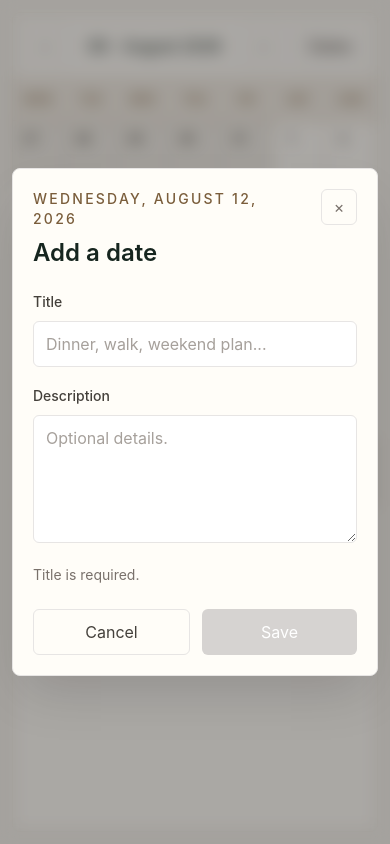
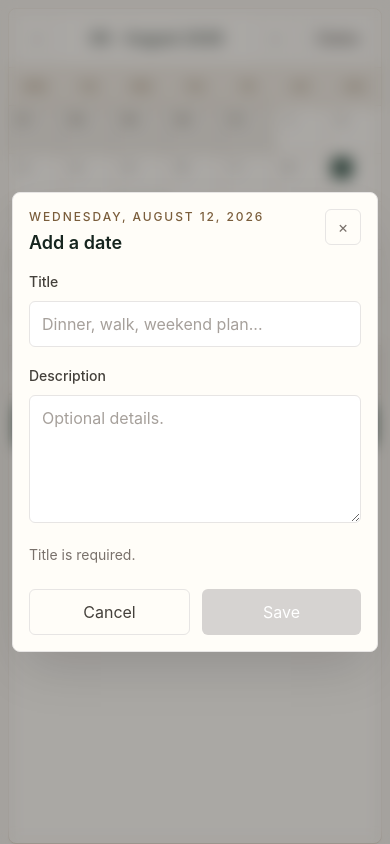
Before and after one commit to redasGoluenko/ReMi, a Vue app: page / in a window 390 px wide. Both pictures are taken after a click on the button "12". Built offline with nearby package versions, Linux system fonts and the light colour scheme.

Commit message:
Added navigation to current month

```diff
--- a/src/components/CalendarView.vue
+++ b/src/components/CalendarView.vue
@@ -118,6 +118,10 @@ function moveMonth(direction: number) {
     currentMonth.value.getMonth() + direction,
     1,
   )
+}
+
+function goToToday() {
+  currentMonth.value = new Date(today.getFullYear(), today.getMonth(), 1)
 }
 
 function openMonthPicker() {
@@ -245,7 +249,6 @@ function saveEvent(event: CalendarEvent) {
       isModalOpen.value = false
       isLoggedDatesOpen.value = false
       isMonthPickerOpen.value = false
-        return
       return
     }
   }
@@ -295,9 +298,9 @@ function deleteEvent(id: string) {
       </div>
     </Transition>
 
-    <div class="mx-auto flex min-h-screen w-full max-w-5xl flex-col px-3 py-3 sm:px-6 sm:py-6">
+    <div class="mx-auto flex min-h-screen w-full max-w-6xl flex-col px-2 pt-2 pb-0 sm:px-4 sm:pt-4 md:px-6 md:pt-6">
       <section class="relative flex-1 rounded-lg border border-[#d7c8b5] bg-[#fffdf8] shadow-sm shadow-stone-950/5">
-        <div class="flex items-center justify-between gap-2 border-b border-[#d7c8b5] p-3 sm:p-4">
+        <div class="flex items-center justify-between gap-1 border-b border-[#d7c8b5] p-2 sm:gap-2 sm:p-3 md:p-4">
           <button
             class="flex h-10 w-10 shrink-0 items-center justify-center rounded-md border border-stone-200 text-xl text-stone-600 transition hover:border-[#bca889] hover:bg-[#f4efe6] hover:text-[#163c2f] focus:outline-none focus:ring-2 focus:ring-[#9fb5a9]"
             type="button"
@@ -308,7 +311,7 @@ function deleteEvent(id: string) {
           </button>
 
           <button
-            class="min-w-0 flex-1 rounded-md px-2 py-2 text-center text-lg font-semibold text-[#16251f] transition hover:bg-[#f4efe6] focus:outline-none focus:ring-2 focus:ring-[#9fb5a9] sm:text-2xl"
+            class="min-w-0 flex-1 rounded-md px-2 py-1 text-center text-xs font-semibold text-[#16251f] transition hover:bg-[#f4efe6] focus:outline-none focus:ring-2 focus:ring-[#9fb5a9] sm:text-sm md:text-lg lg:text-2xl"
             type="button"
             @click="openMonthPicker"
           >
@@ -357,7 +360,7 @@ function deleteEvent(id: string) {
           </div>
         </div>
 
-          <div class="grid grid-cols-7 border-b border-[#d7c8b5] bg-[#f4efe6] text-center text-[0.65rem] font-semibold uppercase tracking-[0.08em] text-[#7a5d3b] sm:text-xs sm:tracking-[0.14em]">
+          <div class="grid grid-cols-7 border-b border-[#d7c8b5] bg-[#f4efe6] text-center text-[0.55rem] font-semibold uppercase tracking-[0.05em] text-[#7a5d3b] sm:text-[0.65rem] sm:tracking-[0.08em] md:text-xs md:tracking-[0.14em]">
             <div v-for="day in weekdayLabels" :key="day" class="py-3">{{ day }}</div>
           </div>
 
@@ -365,7 +368,7 @@ function deleteEvent(id: string) {
             <div
               v-for="day in calendarDays"
               :key="day.date"
-              class="min-h-16 cursor-pointer border-b border-r border-[#e3d8c9] p-1.5 text-left transition hover:bg-[#f4efe6] focus:outline-none focus:ring-2 focus:ring-inset focus:ring-[#6f8f7a] sm:min-h-28 sm:p-3 [&:nth-child(7n)]:border-r-0"
+              class="min-h-12 cursor-pointer border-b border-r border-[#e3d8c9] p-1 text-left transition hover:bg-[#f4efe6] focus:outline-none focus:ring-2 focus:ring-inset focus:ring-[#6f8f7a] sm:min-h-20 sm:p-2 md:min-h-24 md:p-2.5 lg:min-h-28 lg:p-3 [&:nth-child(7n)]:border-r-0"
               :class="[
                 day.events.length > 0
                   ? 'bg-[#e8efe9]'
@@ -380,14 +383,14 @@ function deleteEvent(id: string) {
               @keydown.enter.prevent="openNewEvent(day.date)"
               @keydown.space.prevent="openNewEvent(day.date)"
             >
-              <span class="flex items-center justify-between gap-2">
+              <span class="flex items-center justify-between gap-1 sm:gap-2">
                 <span
-                  class="flex h-6 w-6 items-center justify-center rounded-md text-xs font-semibold sm:h-7 sm:w-7 sm:text-sm"
+                  class="flex h-5 w-5 items-center justify-center rounded-md text-[0.6rem] font-semibold sm:h-6 sm:w-6 sm:text-xs md:h-7 md:w-7 md:text-sm"
                   :class="day.isToday ? 'bg-[#163c2f] text-white' : 'text-stone-700'"
                 >
                   {{ day.dayNumber }}
                 </span>
-                <span v-if="day.events.length" class="text-[0.65rem] font-medium text-[#163c2f] sm:text-xs">
+                <span v-if="day.events.length" class="text-[0.5rem] font-medium text-[#163c2f] sm:text-[0.65rem] md:text-xs">
                   {{ day.events.length }}
                 </span>
               </span>
@@ -413,6 +416,16 @@ function deleteEvent(id: string) {
               </span>
             </div>
           </div>
+
+          <div class="border-t border-[#d7c8b5] p-2 sm:p-3 md:p-4">
+            <button
+              type="button"
+              class="w-full rounded-md bg-[#163c2f] px-4 py-2.5 font-semibold text-white transition hover:bg-[#0f2b22] focus:outline-none focus:ring-2 focus:ring-[#9fb5a9] sm:py-3"
+              @click="goToToday"
+            >
+              Today
+            </button>
+          </div>
       </section>
     </div>
 
@@ -430,7 +443,7 @@ function deleteEvent(id: string) {
       class="fixed inset-0 z-50 flex items-center justify-center bg-stone-950/35 p-3 backdrop-blur-sm"
       @click.self="isMonthPickerOpen = false"
     >
-      <section class="relative w-full rounded-lg border border-stone-200 bg-[#fffdf8] p-5 text-left shadow-2xl shadow-stone-950/15 sm:max-w-md">
+      <section class="relative w-full rounded-lg border border-stone-200 bg-[#fffdf8] p-4 text-left shadow-2xl shadow-stone-950/15 sm:max-w-md md:max-w-lg lg:max-w-xl">
         <button
           class="absolute right-3 top-3 flex h-9 w-9 items-center justify-center rounded-md border border-stone-200 text-xl leading-none text-stone-500 transition hover:border-[#d4c6b3] hover:bg-[#f4efe6] hover:text-[#163c2f] focus:outline-none focus:ring-2 focus:ring-[#9fb5a9]"
           type="button"
--- a/src/components/EventModal.vue
+++ b/src/components/EventModal.vue
@@ -56,11 +56,11 @@ const saveEvent = () => {
     class="fixed inset-0 z-50 flex items-center justify-center bg-stone-950/35 p-3 backdrop-blur-sm"
     @click.self="emit('close')"
   >
-    <section class="w-full rounded-lg border border-stone-200 bg-[#fffdf8] p-5 text-left shadow-2xl shadow-stone-950/15 sm:max-w-lg sm:p-6">
-      <div class="mb-5 flex items-start justify-between gap-4">
+    <section class="w-full rounded-lg border border-stone-200 bg-[#fffdf8] p-4 text-left shadow-2xl shadow-stone-950/15 sm:max-w-md md:max-w-lg lg:max-w-xl">
+      <div class="mb-3 flex items-start justify-between gap-3 sm:mb-4">
         <div>
-          <p class="text-sm font-medium uppercase tracking-[0.16em] text-[#7a5d3b]">{{ formattedDate }}</p>
-          <h2 class="mt-2 text-2xl font-semibold text-[#16251f]">
+          <p class="text-xs font-medium uppercase tracking-[0.16em] text-[#7a5d3b] sm:text-sm">{{ formattedDate }}</p>
+          <h2 class="mt-1 text-lg font-semibold text-[#16251f] sm:mt-2 sm:text-2xl">
             {{ isEditing ? 'Edit event' : 'Add a date' }}
           </h2>
         </div>
```
